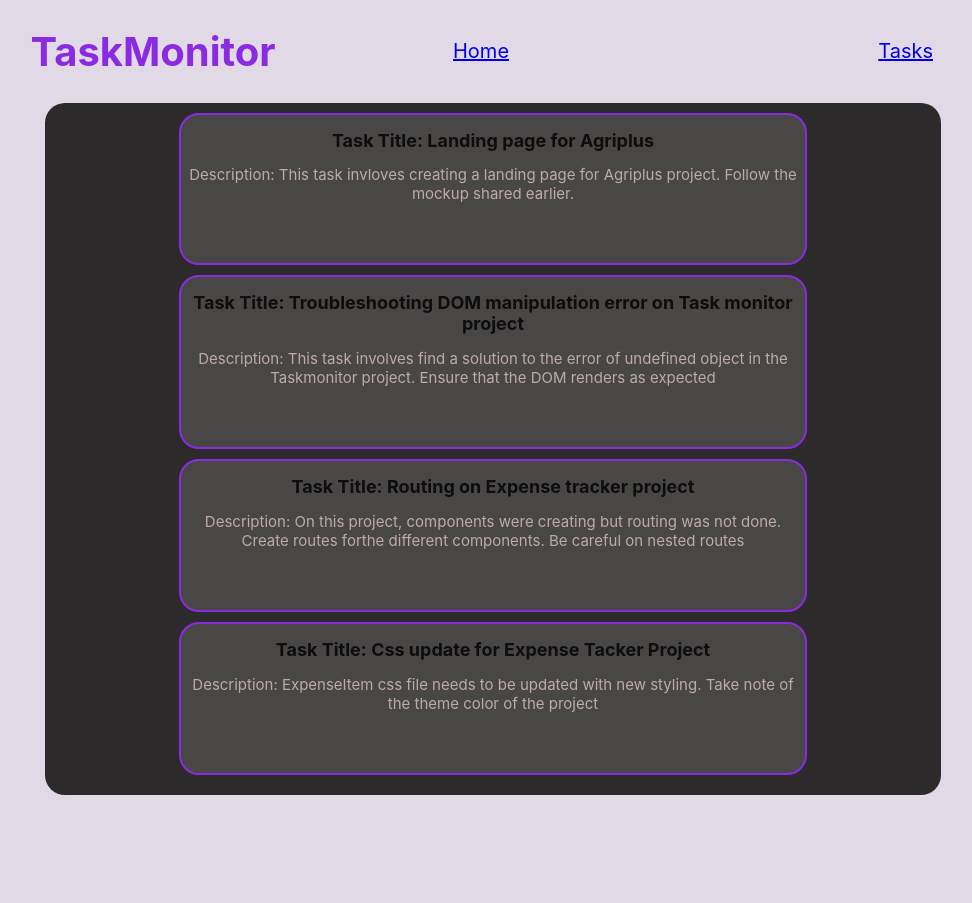
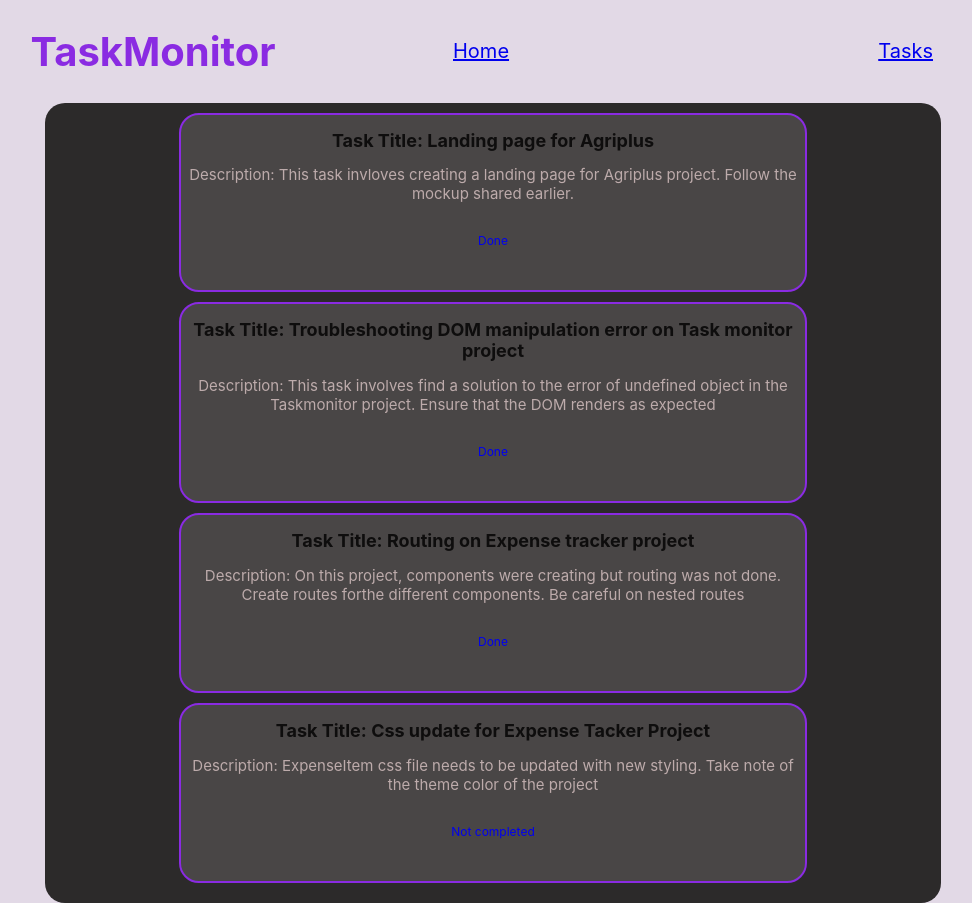
Before and after one commit to Maureenkamau03/Task-Monitor, a React (Create React App) app: page /tasks in a window 1280 px wide. Shown: the whole page, without its empty margins (147-1119 px from the left). Before the commit the page ends 800 px from the top, so only its background shows below. Built offline with nearby package versions, Linux system fonts and the light colour scheme; data requests are answered from the project's data file.

Commit message:
persisting changes when task is completed

```diff
--- a/db.json
+++ b/db.json
@@ -23,9 +23,9 @@
       "studentName": "Maureen",
       "title": "Routing on Expense tracker project",
       "description": "On this project, components were creating but routing was not done. Create routes forthe different components. Be careful on nested routes",
-      "solution": "",
-      "comments": "",
-      "completed": false
+      "solution": "Testing",
+      "comments": "Done",
+      "completed": true
     },
     {
       "id": 4,
--- a/src/App.jsx
+++ b/src/App.jsx
@@ -31,13 +31,13 @@ function App() {
 							path={`/tasks/${task.id}`}
 							element={
 								<ShowTask
-									task={task}
+									id={task.id}
 									title={task.title}
 									description={task.description}
 									studentName={task.studentName}
 									solution={task.solution}
 									comments={task.comments}
-									com
+									completed={task.completed}
 								/>
 							}
 						/>
--- a/src/Components/ShowTask.jsx
+++ b/src/Components/ShowTask.jsx
@@ -37,6 +37,10 @@ function ShowTask({
 	};
 	return (
 		<div>
+			<div className="tasktitle_name">
+				<h2>Task Title: {title}</h2>
+			</div>
+			<div className="desc">Description: {description}</div>
 			{!complete ? (
 				<form action="" onSubmit={submitHandler}>
 					<label htmlFor="solution">Solution </label>
--- a/src/Components/TaskItem.jsx
+++ b/src/Components/TaskItem.jsx
@@ -24,6 +24,7 @@ function TaskItem({
 					<h2>Task Title: {title}</h2>
 				</div>
 				<div className="desc">Description: {description}</div>
+				{completed ? <p>Done</p> : <p>Not completed</p>}
 			</div>
 		</Link>
 	);
--- a/src/Components/Tasks.jsx
+++ b/src/Components/Tasks.jsx
@@ -1,8 +1,6 @@
 import React from "react";
 import "../styles/Tasks.css";
 import TaskItem from "./TaskItem";
-import ShowTask from "./ShowTask";
-import { BrowserRouter, Routes, Route } from "react-router-dom";
 
 function Tasks({ fetchedTasks }) {
 	// Fetching data from the API
```
